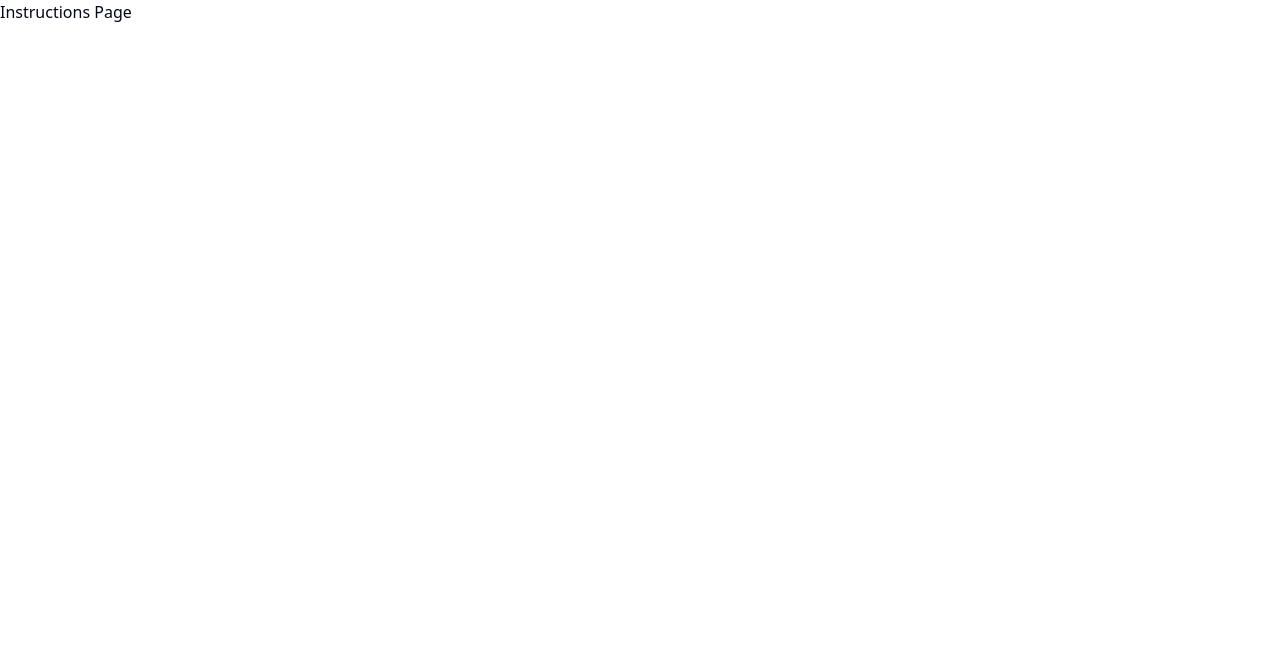
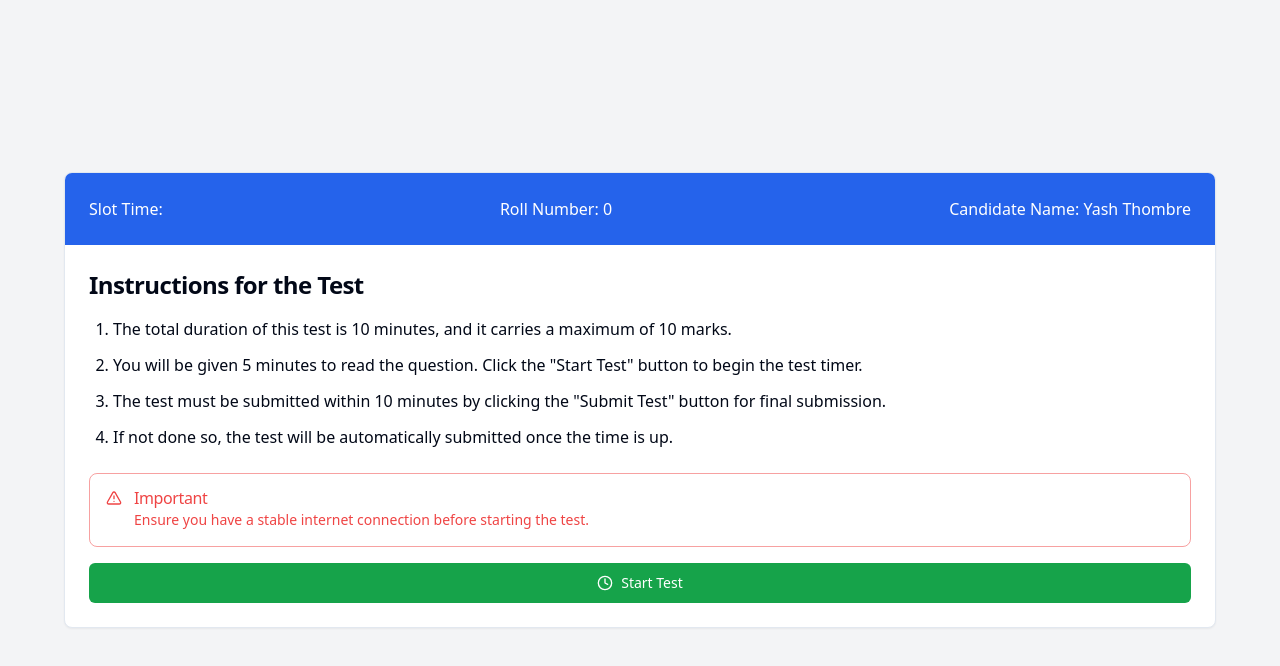
Before and after one commit to consumer-ai-lab/gravishken, a React (Vite) app in the folder frontend/: page / in a window 1280 px wide. Shown: the top 666 px of the page. Built offline with nearby package versions, Linux system fonts and the light colour scheme.

Commit message:
add instructions page

```diff
--- /dev/null
+++ b/frontend/src/components/ui/alert.tsx
@@ -0,0 +1,59 @@
+import * as React from "react"
+import { cva, type VariantProps } from "class-variance-authority"
+
+import { cn } from "@/lib/utils"
+
+const alertVariants = cva(
+  "relative w-full rounded-lg border p-4 [&>svg~*]:pl-7 [&>svg+div]:translate-y-[-3px] [&>svg]:absolute [&>svg]:left-4 [&>svg]:top-4 [&>svg]:text-foreground",
+  {
+    variants: {
+      variant: {
+        default: "bg-background text-foreground",
+        destructive:
+          "border-destructive/50 text-destructive dark:border-destructive [&>svg]:text-destructive",
+      },
+    },
+    defaultVariants: {
+      variant: "default",
+    },
+  }
+)
+
+const Alert = React.forwardRef<
+  HTMLDivElement,
+  React.HTMLAttributes<HTMLDivElement> & VariantProps<typeof alertVariants>
+>(({ className, variant, ...props }, ref) => (
+  <div
+    ref={ref}
+    role="alert"
+    className={cn(alertVariants({ variant }), className)}
+    {...props}
+  />
+))
+Alert.displayName = "Alert"
+
+const AlertTitle = React.forwardRef<
+  HTMLParagraphElement,
+  React.HTMLAttributes<HTMLHeadingElement>
+>(({ className, ...props }, ref) => (
+  <h5
+    ref={ref}
+    className={cn("mb-1 font-medium leading-none tracking-tight", className)}
+    {...props}
+  />
+))
+AlertTitle.displayName = "AlertTitle"
+
+const AlertDescription = React.forwardRef<
+  HTMLParagraphElement,
+  React.HTMLAttributes<HTMLParagraphElement>
+>(({ className, ...props }, ref) => (
+  <div
+    ref={ref}
+    className={cn("text-sm [&_p]:leading-relaxed", className)}
+    {...props}
+  />
+))
+AlertDescription.displayName = "AlertDescription"
+
+export { Alert, AlertTitle, AlertDescription }
--- /dev/null
+++ b/frontend/src/components/ui/card.tsx
@@ -0,0 +1,79 @@
+import * as React from "react"
+
+import { cn } from "@/lib/utils"
+
+const Card = React.forwardRef<
+  HTMLDivElement,
+  React.HTMLAttributes<HTMLDivElement>
+>(({ className, ...props }, ref) => (
+  <div
+    ref={ref}
+    className={cn(
+      "rounded-lg border bg-card text-card-foreground shadow-sm",
+      className
+    )}
+    {...props}
+  />
+))
+Card.displayName = "Card"
+
+const CardHeader = React.forwardRef<
+  HTMLDivElement,
+  React.HTMLAttributes<HTMLDivElement>
+>(({ className, ...props }, ref) => (
+  <div
+    ref={ref}
+    className={cn("flex flex-col space-y-1.5 p-6", className)}
+    {...props}
+  />
+))
+CardHeader.displayName = "CardHeader"
+
+const CardTitle = React.forwardRef<
+  HTMLParagraphElement,
+  React.HTMLAttributes<HTMLHeadingElement>
+>(({ className, ...props }, ref) => (
+  <h3
+    ref={ref}
+    className={cn(
+      "text-2xl font-semibold leading-none tracking-tight",
+      className
+    )}
+    {...props}
+  />
+))
+CardTitle.displayName = "CardTitle"
+
+const CardDescription = React.forwardRef<
+  HTMLParagraphElement,
+  React.HTMLAttributes<HTMLParagraphElement>
+>(({ className, ...props }, ref) => (
+  <p
+    ref={ref}
+    className={cn("text-sm text-muted-foreground", className)}
+    {...props}
+  />
+))
+CardDescription.displayName = "CardDescription"
+
+const CardContent = React.forwardRef<
+  HTMLDivElement,
+  React.HTMLAttributes<HTMLDivElement>
+>(({ className, ...props }, ref) => (
+  <div ref={ref} className={cn("p-6 pt-0", className)} {...props} />
+))
+CardContent.displayName = "CardContent"
+
+const CardFooter = React.forwardRef<
+  HTMLDivElement,
+  React.HTMLAttributes<HTMLDivElement>
+>(({ className, ...props }, ref) => (
+  <div
+    ref={ref}
+    className={cn("flex items-center p-6 pt-0", className)}
+    {...props}
+  />
+))
+CardFooter.displayName = "CardFooter"
+
+export { Card, CardHeader, CardFooter, CardTitle, CardDescription, CardContent }
--- a/frontend/src/pages/instructions.tsx
+++ b/frontend/src/pages/instructions.tsx
@@ -1,7 +1,50 @@
-export default function InstructionsPage(){
+import { Card, CardContent, CardFooter, CardHeader, CardTitle } from "@/components/ui/card";
+import { Button } from "@/components/ui/button";
+import { Alert, AlertDescription, AlertTitle } from "@/components/ui/alert";
+import { Clock, AlertTriangle } from 'lucide-react';
+import { useState } from "react";
+
+
+
+export default function InstructionsPage() {
+
+    const [slotTime, setSlotTime] = useState("")
+    const [rollNumber, setRollNumber] = useState(0)
+    const [candidateName, setCandidateName] = useState("Yash Thombre")
+
     return (
-        <div>
-            Instructions Page
+        <div className="min-h-screen bg-gray-100 p-4 flex items-center justify-center">
+            <Card className="w-full max-w-6xl rounded-lg overflow-hidden">
+                <CardHeader className="bg-blue-600 text-white">
+                    <div className="flex flex-col sm:flex-row justify-between items-center gap-2">
+                        <div>Slot Time: {slotTime}</div>
+                        <div>Roll Number: {rollNumber}</div>
+                        <div>Candidate Name: {candidateName}</div>
+                    </div>
+                </CardHeader>
+                <CardContent className="pt-6">
+                    <CardTitle className="text-2xl mb-4">Instructions for the Test</CardTitle>
+                    <ol className="list-decimal pl-6 space-y-3">
+                        <li>The total duration of this test is 10 minutes, and it carries a maximum of 10 marks.</li>
+                        <li>You will be given 5 minutes to read the question. Click the "Start Test" button to begin the test timer.</li>
+                        <li>The test must be submitted within 10 minutes by clicking the "Submit Test" button for final submission.</li>
+                        <li>If not done so, the test will be automatically submitted once the time is up.</li>
+                    </ol>
+                </CardContent>
+                <CardFooter className="flex flex-col items-stretch gap-4">
+                    <Alert variant="destructive">
+                        <AlertTriangle className="h-4 w-4" />
+                        <AlertTitle>Important</AlertTitle>
+                        <AlertDescription>
+                            Ensure you have a stable internet connection before starting the test.
+                        </AlertDescription>
+                    </Alert>
+                    <Button className="bg-green-600 hover:bg-green-700 text-white py-3">
+                        <Clock className="mr-2 h-4 w-4" /> Start Test
+                    </Button>
+                </CardFooter>
+            </Card>
         </div>
-    )
+    );
+
 }
```
